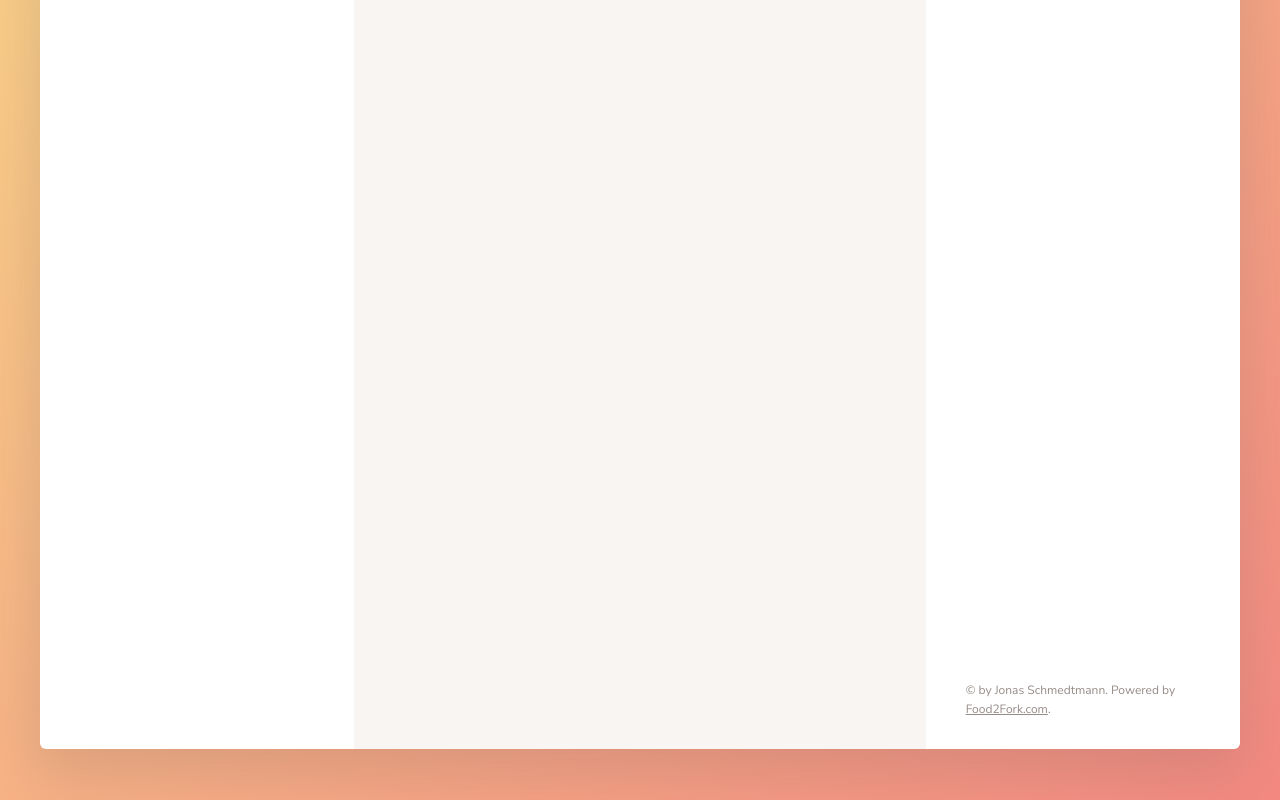
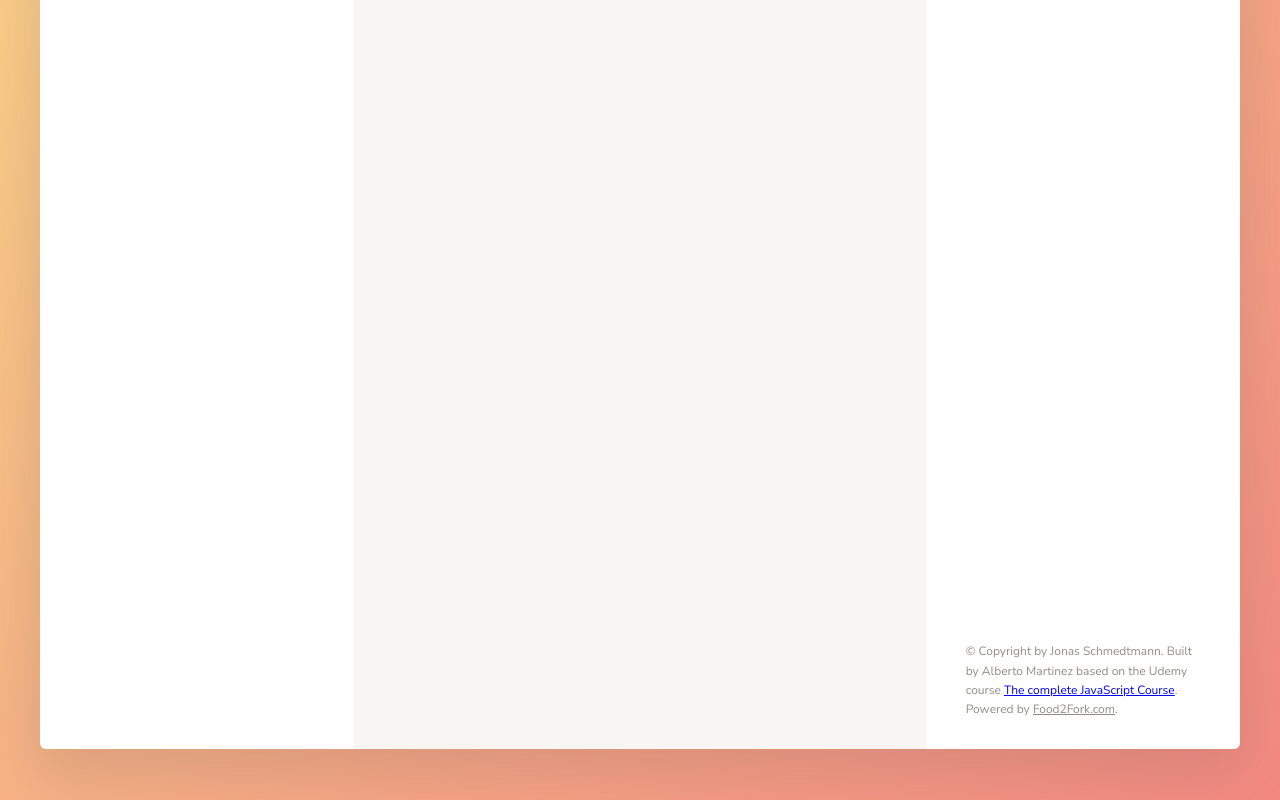
Before and after one commit to Albertoatx/js-forkify, a website built with webpack: page src/index.html in a window 1280 px wide. Shown: the part 402-1202 px from the top of the page. Built offline with nearby package versions, Linux system fonts and the light colour scheme.

```diff
--- a/src/index.html
+++ b/src/index.html
@@ -429,7 +429,9 @@
             </ul>
 
             <div class="copyright">
-                &copy; by Jonas Schmedtmann. Powered by
+                &copy; Copyright by Jonas Schmedtmann.
+                Built by Alberto Martinez based on the Udemy course <a href="https://www.udemy.com/the-complete-javascript-course/" target="_blank">The complete JavaScript Course</a>.
+                Powered by
                 <a href="http://food2fork.com" target="_blank" class="link">Food2Fork.com</a>.
             </div>
 
--- a/src/js/index.js
+++ b/src/js/index.js
@@ -21,7 +21,7 @@
  * - Liked recipes
  */
 const state = {};
-window.state = state;  // only for testing purposes
+//window.state = state;  // only for testing purposes
 
 
 /** ***************************************************************************
@@ -30,7 +30,7 @@
 const controlSearch = async () => {
   // 1) Get query from the view
   const query = searchView.getSearchInput();
-  console.log(query);
+  //console.log(query);
 
   if (query) {
       // 2) New search object and add to state
@@ -90,7 +90,7 @@
         // 7) Render recipe
         clearSpinner();
         recipeView.renderRecipe(state.recipe, state.likes.isLiked(id));
-        console.log(state.recipe);
+        //console.log(state.recipe);
 
       } catch (error) {
         clearSpinner();
```
Also changed, not shown: dist/css/style.css.
